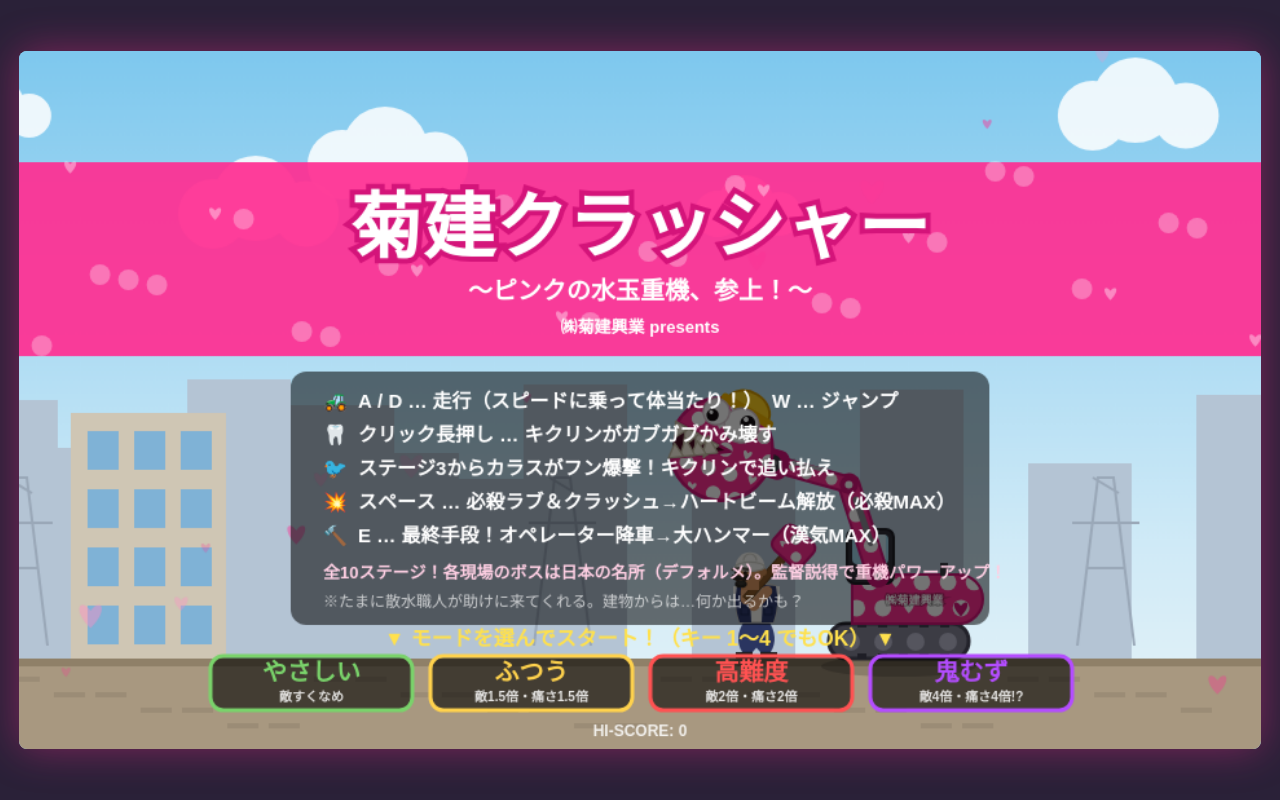
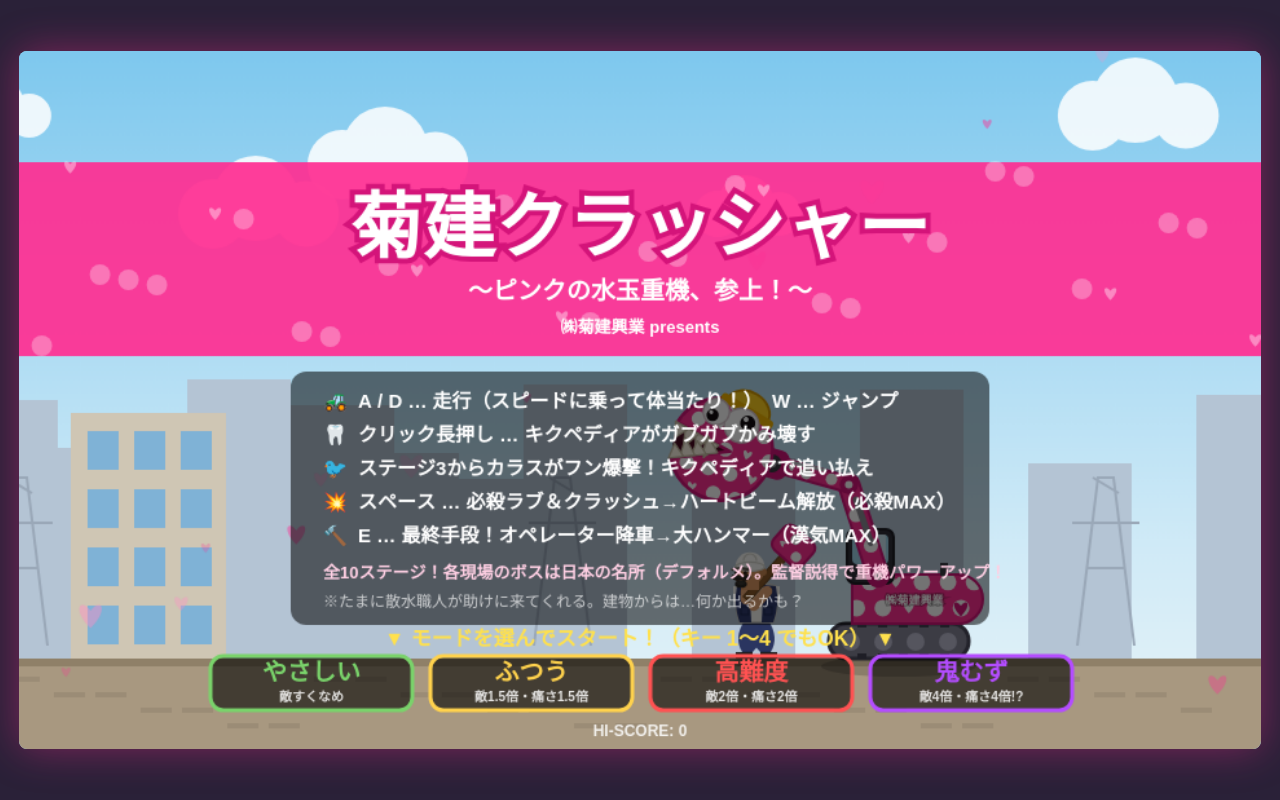
Before and after one commit to kikukenkogyo/game, a plain HTML site: page index.html in a window 1280 px wide. Drawn offline with Linux system fonts and the light colour scheme; animation ran at ten frames a second.

Commit message:
キャラクターの名前を「キクペディア」に
Co-Authored-By: Claude Fable 5.2 <noreply@anthropic.com>

```diff
--- a/index.html
+++ b/index.html
@@ -3,7 +3,7 @@
 <head>
 <meta charset="UTF-8">
 <meta name="viewport" content="width=device-width, initial-scale=1, maximum-scale=1, user-scalable=no, viewport-fit=cover">
-<title>菊建クラッシャー ～ピンクの水玉重機とキクリン、参上！～</title>
+<title>菊建クラッシャー ～ピンクの水玉重機とキクペディア、参上！～</title>
 <style>
   html,body{margin:0;padding:0;background:#2a2138;height:100%;overflow:hidden;overscroll-behavior:none;}
   #wrap{display:flex;align-items:center;justify-content:center;height:100%;}
@@ -2710,7 +2710,7 @@ function drawExcavator(p){
   if(flash) cx.globalAlpha = 1;
   cx.restore();
 }
-// ---------- キクリン（前の名前はガブ。アームの先でかみつく。2026-11 酒井さん「菊建ボットのキャラをゲームの主人公に」） ----------
+// ---------- キクペディア（前の名前はガブ。アームの先でかみつく。2026-11 酒井さん「菊建ボットのキャラをゲームの主人公に」） ----------
 // ピンク水玉の丸い体・大きい口・とがった歯・左右ちがう目・小さい黄色ヘルメット。ハサミと同じ場所・同じ開き方（jaw）で動く
 function drawNibbler(x, y, a, jaw, S){
   cx.save();
@@ -2803,7 +2803,7 @@ function drawNibbler(x, y, a, jaw, S){
   cx.restore();
 }
 function drawNibblerClassic(x, y, a, jaw, S){
-  // ハサミ型クラッシャー（TS1100風大割機）。2026-11 からはキクリン（drawNibbler）を使う。戻すときは drawExcavator の呼び先をこちらに
+  // ハサミ型クラッシャー（TS1100風大割機）。2026-11 からはキクペディア（drawNibbler）を使う。戻すときは drawExcavator の呼び先をこちらに
   cx.save();
   cx.translate(x, y);
   cx.rotate(a);
@@ -3821,14 +3821,14 @@ function drawTitle(){
   const lx = W/2 - 245;
   if(touchMode){
     cx.fillText('🚜  左下の ◀ ▶ … 走行（スピードに乗って体当たり！）　▲ … ジャンプ', lx, 276);
-    cx.fillText('🦷  画面をタッチ … キクリンがガブガブかみ壊す（押しっぱなしOK）', lx, 302);
-    cx.fillText('🐦  ステージ3からカラスがフン爆撃！キクリンで追い払え', lx, 328);
+    cx.fillText('🦷  画面をタッチ … キクペディアがガブガブかみ壊す（押しっぱなしOK）', lx, 302);
+    cx.fillText('🐦  ステージ3からカラスがフン爆撃！キクペディアで追い払え', lx, 328);
     cx.fillText('💥  💗ボタン … 必殺ラブ＆クラッシュ→ハートビーム解放（必殺MAX）', lx, 354);
     cx.fillText('🔨  ⚒ボタン … 最終手段！オペレーター大ハンマー（漢気MAX）', lx, 380);
   }else{
     cx.fillText('🚜  A / D … 走行（スピードに乗って体当たり！）　W … ジャンプ', lx, 276);
-    cx.fillText('🦷  クリック長押し … キクリンがガブガブかみ壊す', lx, 302);
-    cx.fillText('🐦  ステージ3からカラスがフン爆撃！キクリンで追い払え', lx, 328);
+    cx.fillText('🦷  クリック長押し … キクペディアがガブガブかみ壊す', lx, 302);
+    cx.fillText('🐦  ステージ3からカラスがフン爆撃！キクペディアで追い払え', lx, 328);
     cx.fillText('💥  スペース … 必殺ラブ＆クラッシュ→ハートビーム解放（必殺MAX）', lx, 354);
     cx.fillText('🔨  E … 最終手段！オペレーター降車→大ハンマー（漢気MAX）', lx, 380);
   }
```
Also changed, not shown: taisen/index.html (+1 -1 lines), taisen3d/index.html (+3 -3 lines), 1 other file.
